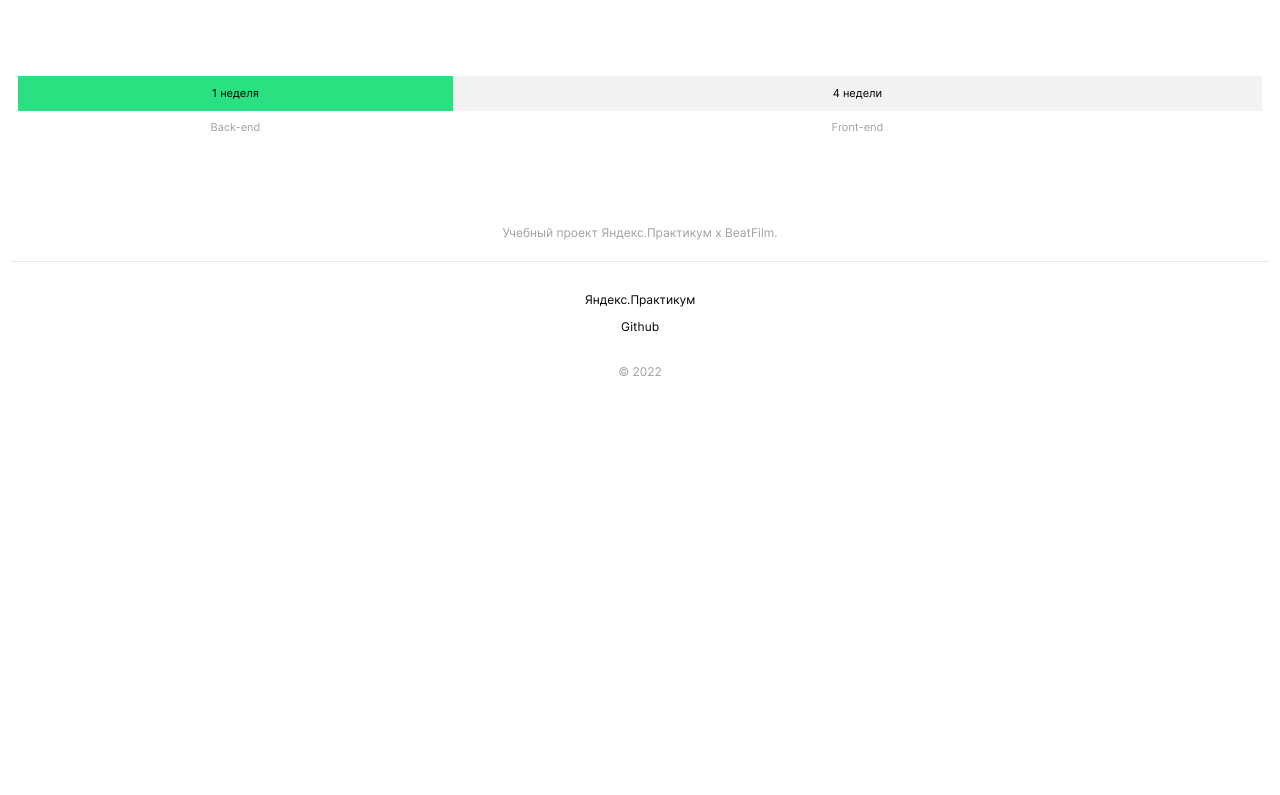
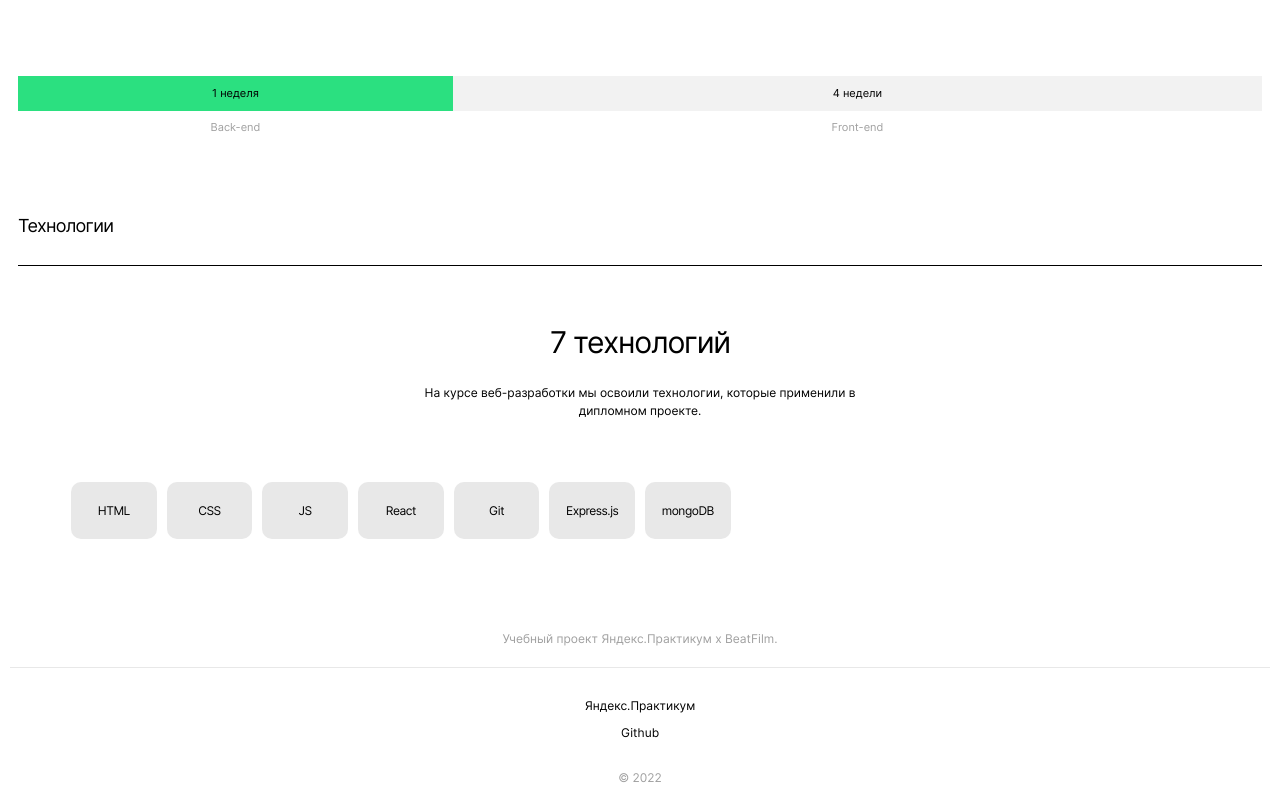
Before and after one commit to Maryk1007/movies-explorer-frontend, a React (Create React App) app: page / in a window 1280 px wide. Shown: the part 957-1752 px from the top of the page. Before the commit the page ends 1346 px from the top, so only its background shows below. Built offline with nearby package versions, Linux system fonts and the light colour scheme.

Commit message:
layout techs

```diff
--- a/src/components/Main/Main.js
+++ b/src/components/Main/Main.js
@@ -1,7 +1,7 @@
 import React from 'react';
 import Promo from '../Promo/Promo';
 import AboutProject from '../AboutProject/AboutProject';
-// import Techs from '../Techs/Techs';
+import Techs from '../Techs/Techs';
 // import AboutMe from '../AboutMe/AboutMe';
 // import Portfolio from '../Portfolio/Portfolio'
 function Main() {
@@ -9,8 +9,8 @@ function Main() {
     <main className="content">
       <Promo/>
       <AboutProject/>
-      {/* <Techs/>
-      <AboutMe/>
+      <Techs/>
+      {/* <AboutMe/>
       <Portfolio/> */}
     </main>
   );
--- a/src/components/Promo/Promo.js
+++ b/src/components/Promo/Promo.js
@@ -2,7 +2,6 @@ import promo_logo from '../../images/promo_logo.svg';
 
 function Promo(){
   return (
-    <>
       <section className="promo">
         <h1 className="promo__title">Учебный проект студента факультета Веб-разработки.</h1>
         <img
@@ -11,7 +10,6 @@ function Promo(){
           alt=""
         />
       </section>
-    </>
   );
 }
 
--- a/src/components/Techs/Techs.css
+++ b/src/components/Techs/Techs.css
@@ -0,0 +1,58 @@
+.techs {
+  margin: 70px 18px;
+}
+
+.techs__title {
+  font-weight: 400;
+  font-size: 18px;
+  line-height: 1.25;
+  letter-spacing: -0.04em;
+  margin-bottom: 28px;
+  text-align: start;
+  padding-bottom: 28px;
+  border-bottom: 1px solid #000000;
+}
+
+.techs__wrap {
+  display: flex;
+  flex-direction: column;
+}
+
+.techs__subtitle {
+  font-weight: 400;
+  font-size: 30px;
+  line-height: 1.2;
+  letter-spacing: -0.04em;
+  margin-bottom: 24px;
+  text-align: center;
+}
+
+.techs__text {
+  font-size: 12px;
+  line-height: 1.5;
+  max-width: 460px;
+  margin: 0 auto;
+  text-align: center;
+  margin-bottom: 50px;
+}
+
+.techs__grid {
+  display: grid;
+  grid-template-columns: repeat(auto-fill, minmax(84px, 1fr));
+  gap: 10px;
+  padding: 0 53px;
+}
+
+.techs__grid_subtitle {
+  display: flex;
+  justify-content: center;
+  align-items: center;
+  background: #E8E8E8;
+  border-radius: 10px;
+  color: #000000;
+  height: 57px;
+  font-weight: 400;
+  font-size: 12px;
+  line-height: 1.25;
+  letter-spacing: -0.04em;
+}
--- a/src/components/Techs/Techs.js
+++ b/src/components/Techs/Techs.js
@@ -0,0 +1,24 @@
+import React from "react";
+
+function Techs() {
+  return (
+      <section className="techs">
+        <h2 className="techs__title">Технологии</h2>
+        <div className="techs__wrap">
+          <h3 className="techs__subtitle">7 технологий</h3>
+          <p className="techs__text">На курсе веб-разработки мы освоили технологии, которые применили в дипломном проекте.</p>
+        </div>
+        <div className="techs__grid">
+          <p className="techs__grid_subtitle">HTML</p>
+          <p className="techs__grid_subtitle">CSS</p>
+          <p className="techs__grid_subtitle">JS</p>
+          <p className="techs__grid_subtitle">React</p>
+          <p className="techs__grid_subtitle">Git</p>
+          <p className="techs__grid_subtitle">Express.js</p>
+          <p className="techs__grid_subtitle">mongoDB</p>
+        </div>
+      </section>
+  );
+}
+
+export default Techs;
--- a/src/index.css
+++ b/src/index.css
@@ -7,4 +7,5 @@
 @import url(./components/Main/Main.css);
 @import url(./components/Promo/Promo.css);
 @import url(./components/AboutProject/AboutProject.css);
+@import url(./components/Techs/Techs.css);
 @import url(./components/Footer/Footer.css);
```
Also changed, not shown: src/images/Avatar.jpg (added).
